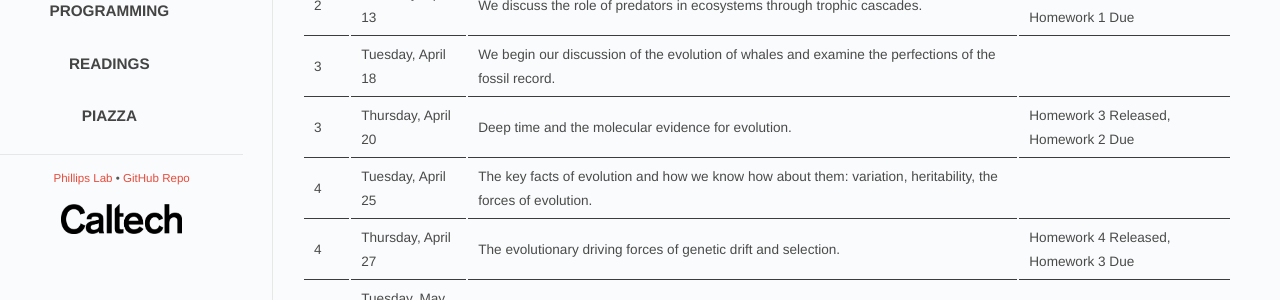
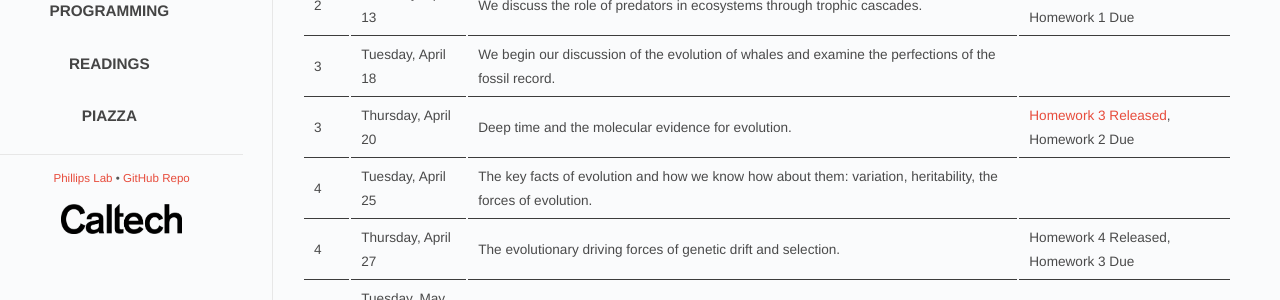
Before and after one commit to RPGroup-PBoC/bi1, a Jekyll site: the page built from _posts/2017-01-30-syllabus.md, in a window 1280 px wide. Shown: the part 536-836 px from the top of the page. Built offline with Jekyll 4.4.1, drawn with Linux system fonts in a browser that asks for light colours; part of the change alters nothing that is shown.

```diff
--- a/_posts/2017-01-30-syllabus.md
+++ b/_posts/2017-01-30-syllabus.md
@@ -16,7 +16,7 @@ permalink: syllabus
 | 2 | Tuesday, April 11 | We conclude our exploration of biogeography and the 2010 Haitian cholera outbreak. | |
 | 2 | Thursday, April 13 | We discuss the role of predators in ecosystems through trophic cascades.| [Homework 2 Released](http://www.rpgroup.caltech.edu/courses/bi1_2017/homework/hw2_trophic_cascades_Sp2017.pdf), Homework 1 Due |
 | 3 | Tuesday, April 18 | We begin our discussion of the evolution of whales and examine the perfections of the fossil record. | |
-| 3 | Thursday, April 20 | Deep time and the molecular evidence for evolution. | Homework 3 Released, Homework 2 Due |
+| 3 | Thursday, April 20 | Deep time and the molecular evidence for evolution. | [Homework 3 Released](http://www.rpgroup.caltech.edu/courses/bi1_2017/homework/hw3_evolution_Sp2017.pdf), Homework 2 Due |
 | 4 | Tuesday, April 25 | The key facts of evolution and how we know how about them: variation, heritability, the forces of evolution. | |
 | 4 | Thursday, April 27 | The evolutionary driving forces of genetic drift and selection. | Homework 4 Released, Homework 3 Due |
 | 5 | Tuesday, May 2 | How do cells make a living? | |
```
